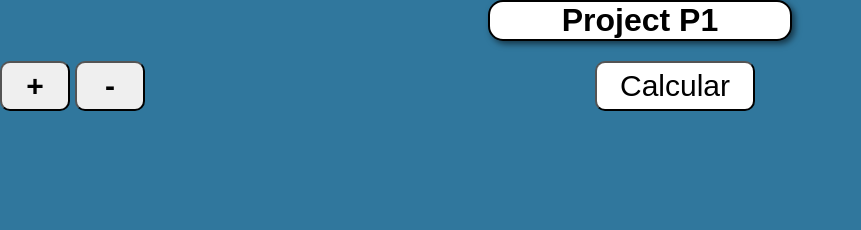
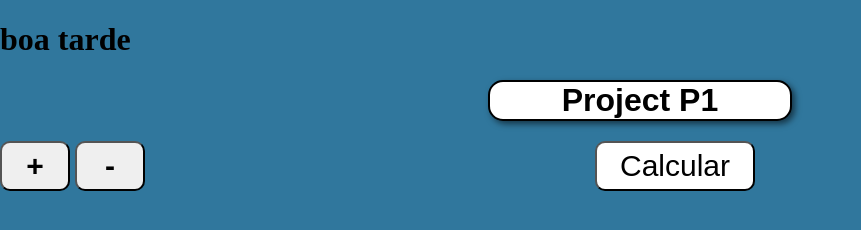
Before and after one commit to MawmartA7/Tabela-de-Rendimentos, a plain HTML site: page index.html in a window 1280 px wide. Shown: the whole page, without its empty margins (0-861 px from the left). Drawn offline with Linux system fonts and the light colour scheme.

Commit message:
teste 01

```diff
--- a/index.html
+++ b/index.html
@@ -9,6 +9,7 @@
 </head>
 <body id="body">
     <div>
+        <h1>boa tarde</h1>
         <h1 id="title">Project P1</h1>
         <div id="divDeSectionsComInputs">
 
```
